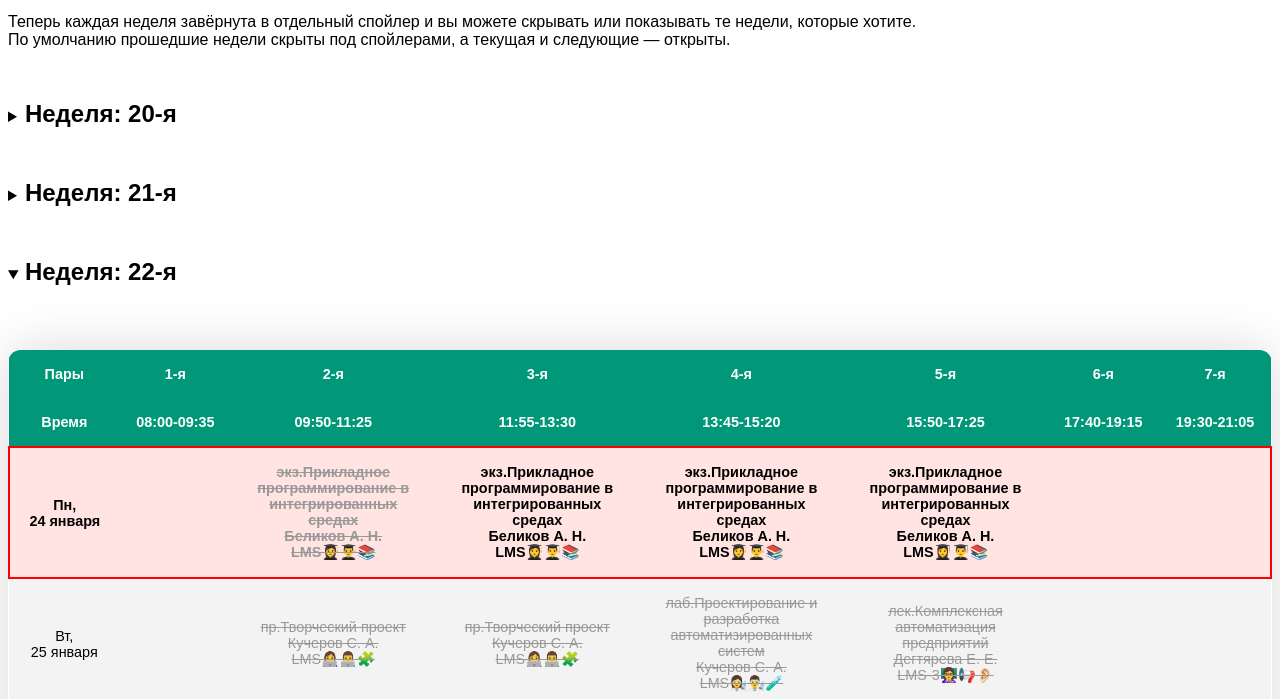
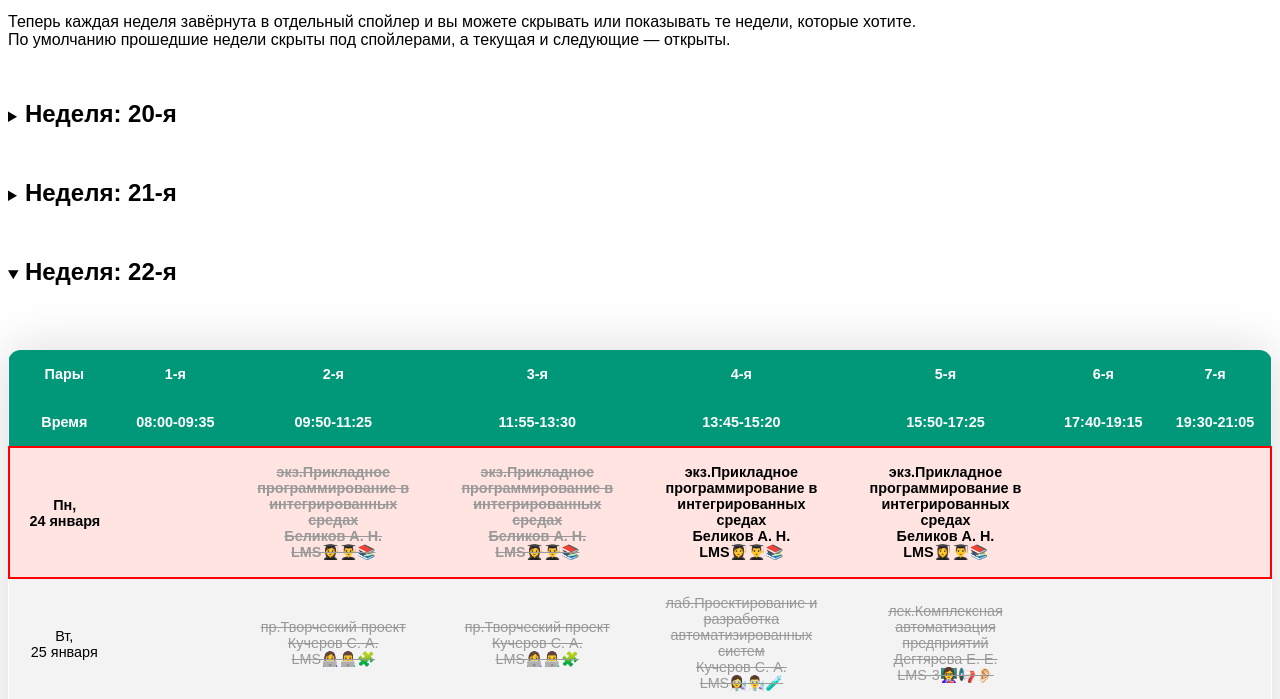
Before and after one commit to ictisrulez/schedule, a plain HTML site: page index.html in a window 1280 px wide. Shown: the part 101-800 px from the top of the page. Drawn offline with Linux system fonts and the light colour scheme.

Commit message:
Update index.html

```diff
--- a/index.html
+++ b/index.html
@@ -224,7 +224,7 @@
 <td>Пн, 24&nbsp;января</td>
 <td></td>
 <td class="canceled">экз.Прикладное программирование в интегрированных средах<br>Беликов&nbsp;А.&nbsp;Н.<br>LMS👩‍🎓👨‍🎓📚</td>
-<td>экз.Прикладное программирование в интегрированных средах<br>Беликов&nbsp;А.&nbsp;Н.<br>LMS👩‍🎓👨‍🎓📚</td>
+<td class="canceled">экз.Прикладное программирование в интегрированных средах<br>Беликов&nbsp;А.&nbsp;Н.<br>LMS👩‍🎓👨‍🎓📚</td>
 <td>экз.Прикладное программирование в интегрированных средах<br>Беликов&nbsp;А.&nbsp;Н.<br>LMS👩‍🎓👨‍🎓📚</td>
 <td>экз.Прикладное программирование в интегрированных средах<br>Беликов&nbsp;А.&nbsp;Н.<br>LMS👩‍🎓👨‍🎓📚</td>
 <td></td>
```
